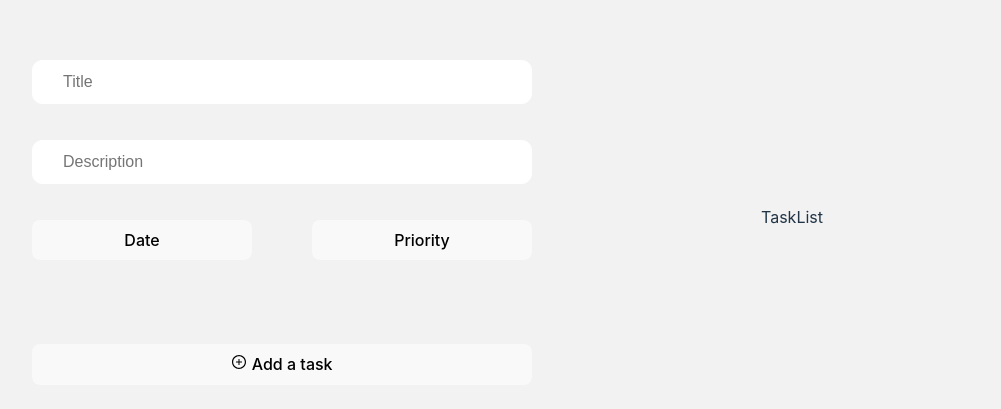
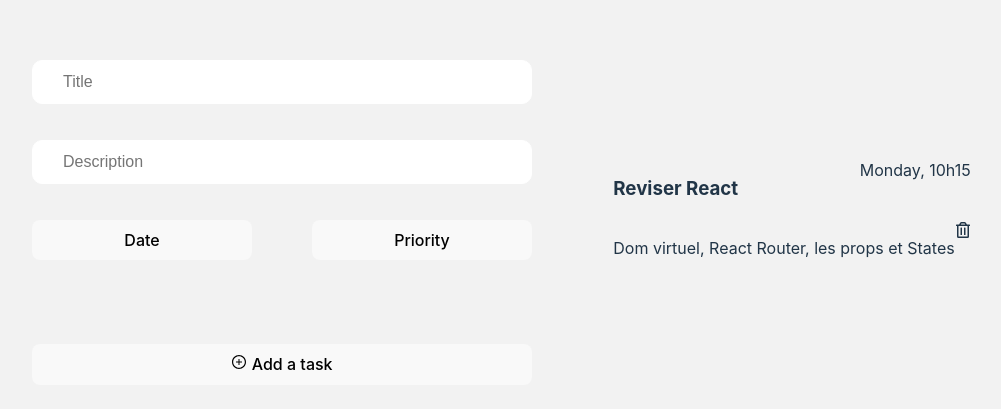
Before and after one commit to CREDO23/TODO_LIST, a React app: page / in a window 1280 px wide. Shown: the part 183-592 px from the top of the page, without its empty margins (128-1129 px from the left). Built offline with nearby package versions, Linux system fonts and the light colour scheme; the HTML template or start-up script is replaced by a standard one.

Commit message:
feat: create task

```diff
--- a/src/components/Task.css
+++ b/src/components/Task.css
@@ -0,0 +1,13 @@
+.titleAndDate
+{
+    display: flex;
+    justify-content: space-between;
+
+}
+
+.descriptionAndDelete
+{
+    display: flex;
+    justify-content: space-between;
+
+}
--- a/src/components/Task.jsx
+++ b/src/components/Task.jsx
@@ -1,8 +1,20 @@
 import React from 'react';
-import PropTypes from 'prop-types';
+import { FaRegTrashAlt } from "react-icons/fa";
 
-const Task = (props) => {
-	return <div>Task</div>;
-};
+const Task =() => {
+    return(
+        <div firstTaskdiv>
+        <div className='titleAndDate'>
+       <h3 className='taskTitle'> Reviser React</h3>
+       <span className='dayTask'>Monday, 10h15</span>
+       </div>
+       <div className='descriptionAndDelete'>
+       <p> Dom virtuel, React Router, les props et States </p>
+       <span className='iconDelete'><FaRegTrashAlt/></span>
+        </div>
+        </div>
+    )
+}
+
 
 export default Task;
--- a/src/components/TaskList.jsx
+++ b/src/components/TaskList.jsx
@@ -1,7 +1,9 @@
 import React from 'react';
+import Task from './Task';
+import './Task.css'
 
 const TaskList = () => {
-	return <div>TaskList</div>;
+	return <div><Task /></div>;
 };
 
 export default TaskList;
```
